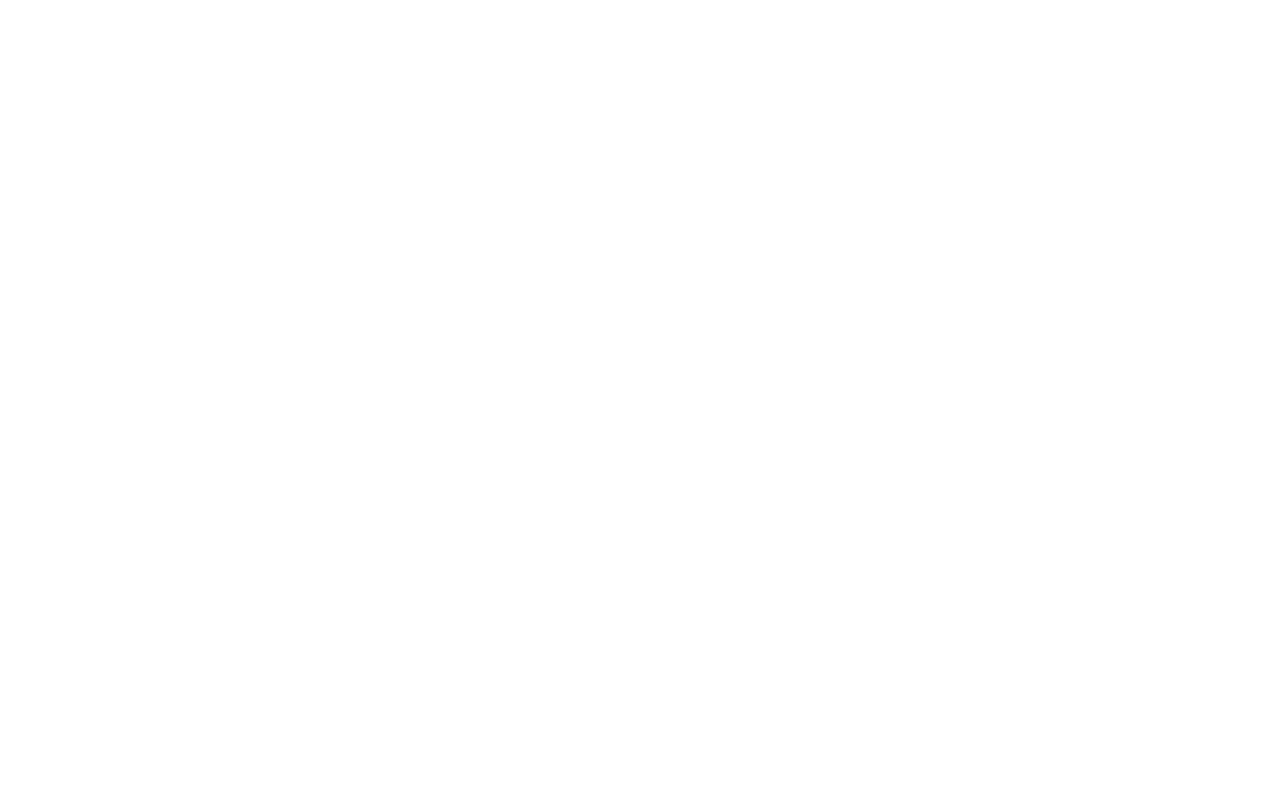
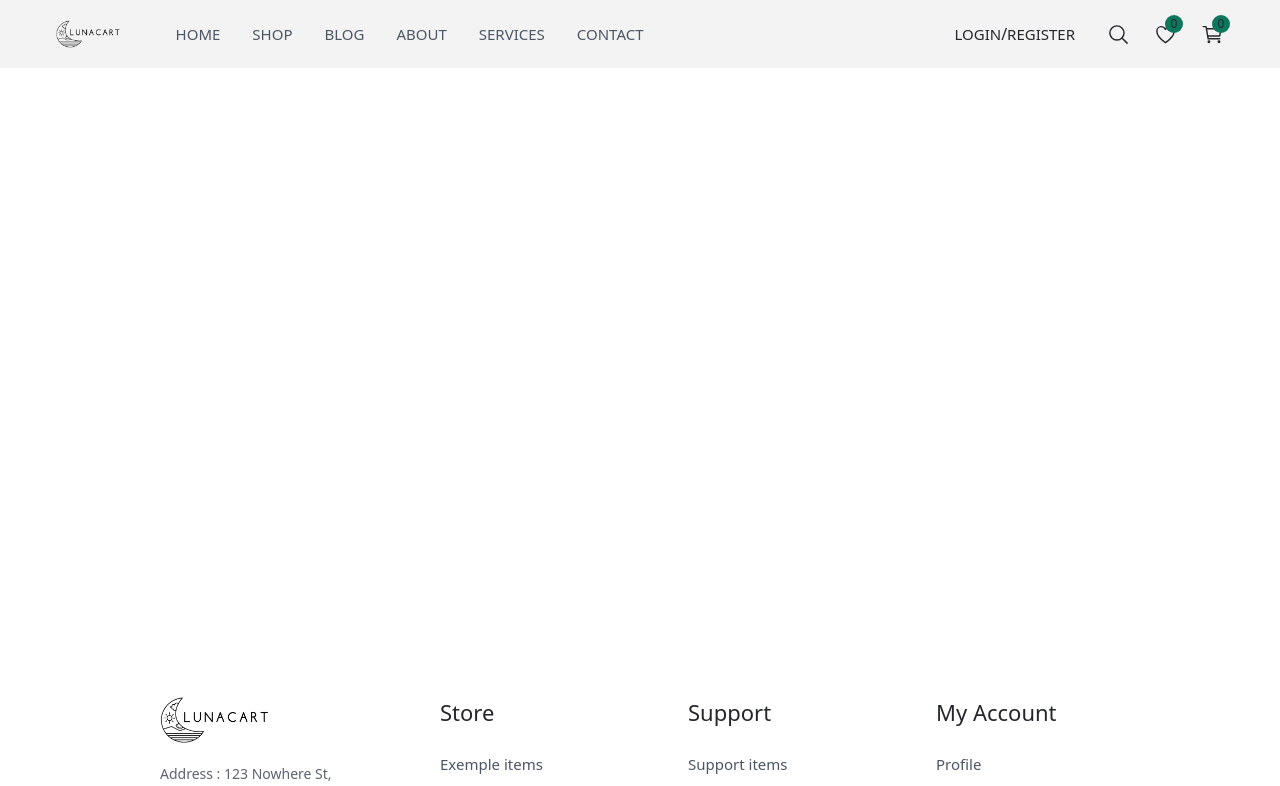
Before and after one commit to gabriellamsa/ecommerce-website, a React (Vite) app: page /cart in a window 1280 px wide. Before the commit this address had no page. Shown: the top 786 px of the page. Built offline with nearby package versions, Linux system fonts and the light colour scheme.

Commit message:
Creating CartPage and CheckoutForm components

```diff
--- a/src/App.jsx
+++ b/src/App.jsx
@@ -1,5 +1,5 @@
 import { BrowserRouter, Route, Routes } from "react-router-dom";
-import { Home, Layout, ProductDetail, Shop } from "./router";
+import { CartPage, Home, Layout, ProductDetail, Shop } from "./router";
 
 const App = () => {
   return (
@@ -30,6 +30,14 @@ const App = () => {
               </Layout>
             }
           />
+          <Route
+            path="/cart"
+            element={
+              <Layout>
+                <CartPage />
+              </Layout>
+            }
+          />
         </Routes>
       </BrowserRouter>
     </>
--- /dev/null
+++ b/src/components/cart/CheckoutForm.jsx
@@ -0,0 +1,3 @@
+export const CheckoutForm = () => {
+  retunr(<div>CheckoutForm</div>);
+};
--- /dev/null
+++ b/src/screen/CartPage.jsx
@@ -0,0 +1,3 @@
+export const CartPage = () => {
+  return <div>CartPage</div>;
+};
```
Also changed, not shown: src/router/index.js (+1 -9 lines).
